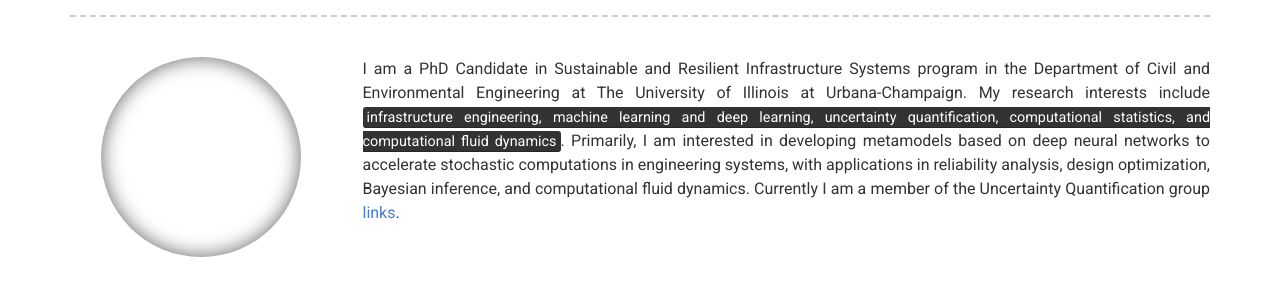
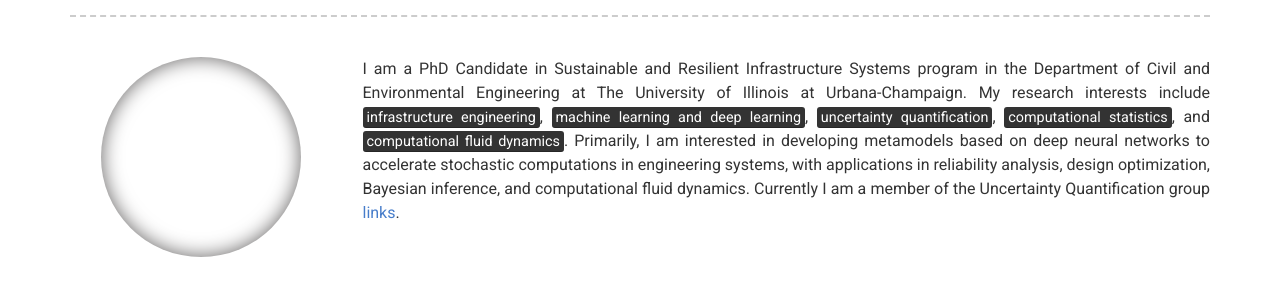
Before and after one commit to mnabian/mnabian.github.io, a Jekyll site: the page built from index.md, in a window 1280 px wide. Shown: the part 272-569 px from the top of the page. Built offline with Jekyll 4.4.1, drawn with Linux system fonts in a browser that asks for light colours.

Commit message:
Initial resume setup

```diff
--- a/_config.yml
+++ b/_config.yml
@@ -20,7 +20,7 @@
 # about_title: About Me (Use this to override about section title)
 about_profile_image: Directory of profile image (eg. images/profile.jpg)
 about_content: | # this will include new lines to allow paragraphs
-  I am a PhD Candidate in Sustainable and Resilient Infrastructure Systems program in the Department of Civil and Environmental Engineering at The University of Illinois at Urbana-Champaign. My research interests include <mark>infrastructure engineering, machine learning and deep learning, uncertainty quantification, computational statistics, and computational fluid dynamics</mark>. Primarily, I am interested in developing metamodels based on deep neural networks to accelerate stochastic computations in engineering systems, with applications in reliability analysis, design optimization, Bayesian inference, and computational fluid dynamics. Currently I am a member of the Uncertainty Quantification group [links](http://publish.illinois.edu/meidani/).
+  I am a PhD Candidate in Sustainable and Resilient Infrastructure Systems program in the Department of Civil and Environmental Engineering at The University of Illinois at Urbana-Champaign. My research interests include <mark>infrastructure engineering</mark>, <mark>machine learning and deep learning</mark>, <mark>uncertainty quantification</mark>, <mark>computational statistics</mark>, and <mark>computational fluid dynamics</mark>. Primarily, I am interested in developing metamodels based on deep neural networks to accelerate stochastic computations in engineering systems, with applications in reliability analysis, design optimization, Bayesian inference, and computational fluid dynamics. Currently I am a member of the Uncertainty Quantification group [links](http://publish.illinois.edu/meidani/).
 
 # Projects Section
 # projects_title: Projects #(Use this to override about projects section title)
```
